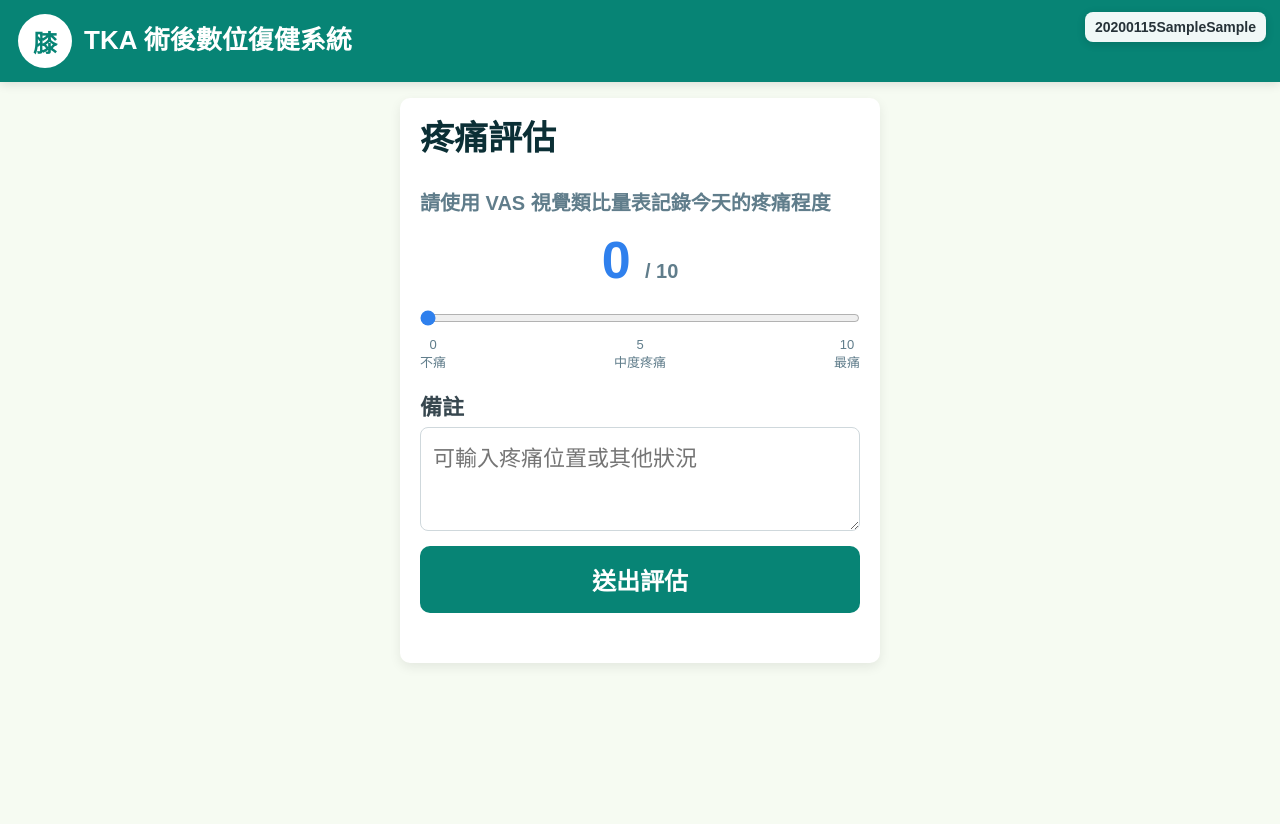
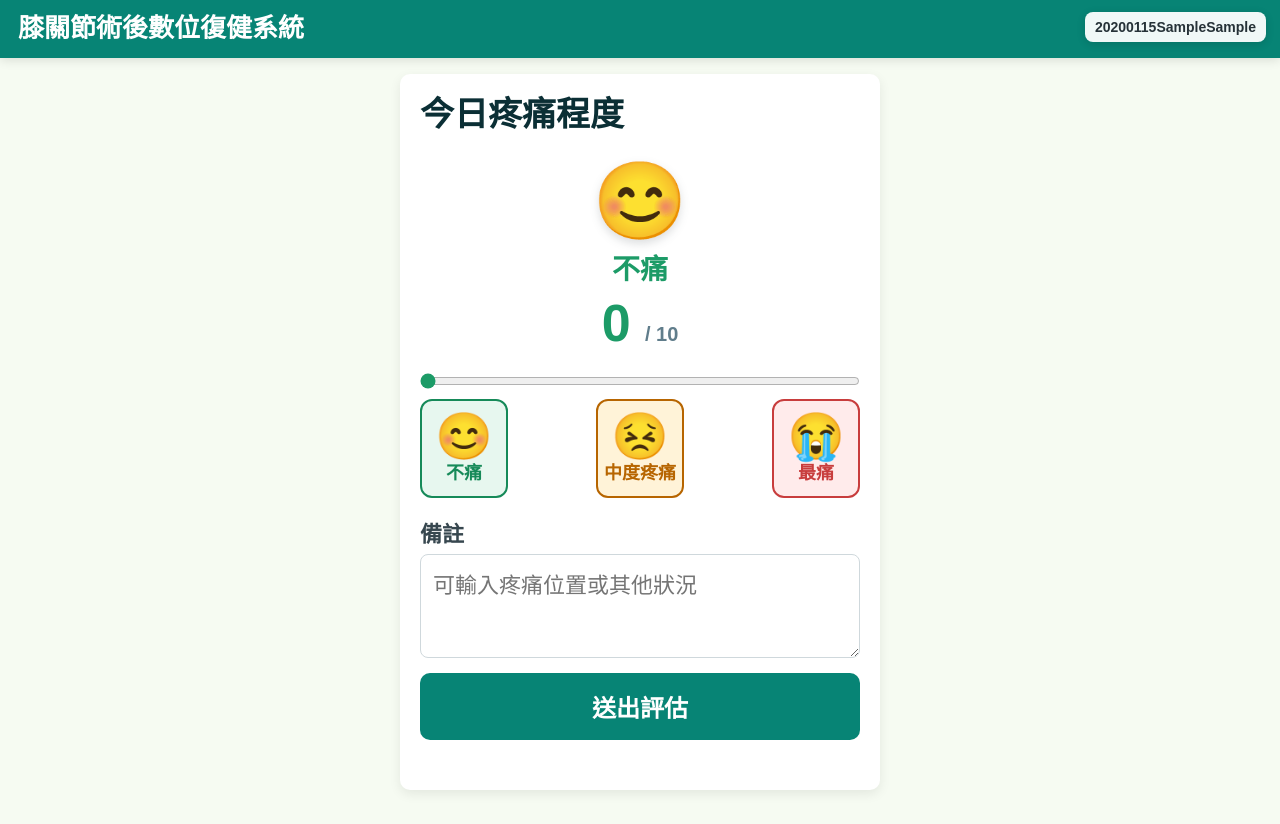
Before and after one commit to lch0222/TKA_Recovery, a website: page docs/index.html in a window 1280 px wide. Both pictures are taken after typing "2020-01-15", "Sample", "Sample" into the empty fields and a click on the button "登入". Before the commit the page ends 800 px from the top, so only its background shows below. Drawn offline with Linux system fonts and the light colour scheme.

Commit message:
[frontEnd] modify pain assessment page

```diff
--- a/docs/index.html
+++ b/docs/index.html
@@ -10,8 +10,7 @@
 <body>
   <div id="usernameDisplay" class="username-display hidden"></div>
   <header>
-    <div class="brand-mark">膝</div>
-    <div class="brand-title">TKA 術後數位復健系統</div>
+    <div class="brand-title">膝關節術後數位復健系統</div>
   </header>
 
   <div class="container">
@@ -40,10 +39,14 @@
     <!-- 疼痛評估頁 -->
     <section id="painAssessmentPage" class="hidden">
       <div class="card pain-card">
-        <h2>疼痛評估</h2>
-        <div class="subtitle">請使用 VAS 視覺類比量表記錄今天的疼痛程度</div>
+        <h2>今日疼痛程度</h2>
 
         <form id="painAssessmentForm" class="pain-form" onsubmit="handlePainAssessment(event)">
+          <div class="pain-indicator">
+            <span id="painEmoji" class="pain-emoji" aria-hidden="true">😊</span>
+            <span id="painLevelText" class="pain-level-text">不痛</span>
+          </div>
+
           <div class="vas-value">
             <span id="painScoreDisplay">0</span>
             <small>/ 10</small>
@@ -57,13 +60,14 @@
             max="10"
             step="1"
             value="0"
+            aria-label="今日疼痛程度，0 分不痛，10 分最痛"
             oninput="updatePainScoreDisplay()"
           />
 
           <div class="vas-labels" aria-hidden="true">
-            <span>0<br />不痛</span>
-            <span>5<br />中度疼痛</span>
-            <span>10<br />最痛</span>
+            <span class="pain-label pain-label-none"><b>😊</b>不痛</span>
+            <span class="pain-label pain-label-medium"><b>😣</b>中度疼痛</span>
+            <span class="pain-label pain-label-worst"><b>😭</b>最痛</span>
           </div>
 
           <label for="painNote">備註</label>
@@ -84,7 +88,7 @@
         </div>
 
         <div class="today-progress-card">
-          <strong>今日運動回報</strong>
+          <strong>今日運動紀錄</strong>
           <div><span id="completedRoundCount">0</span> / 4 回合</div>
           <div class="progress-bar">
             <div id="dailyProgress" class="progress">0%</div>
--- a/docs/script.js
+++ b/docs/script.js
@@ -149,9 +149,25 @@ function hasCompletedTodaysPainAssessment() {
 function updatePainScoreDisplay() {
   const painScore = document.getElementById("painScore");
   const painScoreDisplay = document.getElementById("painScoreDisplay");
+  const painEmoji = document.getElementById("painEmoji");
+  const painLevelText = document.getElementById("painLevelText");
+  const painForm = document.getElementById("painAssessmentForm");
   if (!painScore || !painScoreDisplay) return;
 
-  painScoreDisplay.innerText = painScore.value;
+  const score = Number(painScore.value);
+  const painLevels = [
+    { max: 0, emoji: "😊", label: "不痛", color: "#1c9b67" },
+    { max: 3, emoji: "🙂", label: "輕微疼痛", color: "#79a824" },
+    { max: 6, emoji: "😣", label: "中度疼痛", color: "#dd8610" },
+    { max: 9, emoji: "😖", label: "重度疼痛", color: "#df573f" },
+    { max: 10, emoji: "😭", label: "最痛", color: "#c83245" }
+  ];
+  const currentLevel = painLevels.find(level => score <= level.max);
+
+  painScoreDisplay.innerText = score;
+  if (painEmoji) painEmoji.innerText = currentLevel.emoji;
+  if (painLevelText) painLevelText.innerText = currentLevel.label;
+  if (painForm) painForm.style.setProperty("--pain-color", currentLevel.color);
 }
 
 async function handlePainAssessment(event) {
--- a/docs/style.css
+++ b/docs/style.css
@@ -133,11 +133,32 @@ h3 {
 }
 
 .pain-form {
+  --pain-color: #1c9b67;
   margin-top: 18px;
 }
 
+.pain-indicator {
+  display: grid;
+  justify-items: center;
+  min-height: 104px;
+}
+
+.pain-emoji {
+  font-size: 76px;
+  line-height: 1;
+  filter: drop-shadow(0 4px 5px rgba(38, 50, 56, 0.16));
+}
+
+.pain-level-text {
+  margin-top: 8px;
+  color: var(--pain-color);
+  font-size: 28px;
+  font-weight: 800;
+}
+
 .vas-value {
-  color: #2f80ed;
+  margin-top: 10px;
+  color: var(--pain-color);
   font-size: 52px;
   font-weight: 800;
   line-height: 1;
@@ -153,17 +174,49 @@ h3 {
 .pain-form input[type="range"] {
   width: 100%;
   margin: 24px 0 10px;
-  accent-color: #2f80ed;
+  accent-color: var(--pain-color);
 }
 
 .vas-labels {
   display: flex;
   justify-content: space-between;
-  gap: 10px;
-  color: #607d8b;
-  font-size: 13px;
-  line-height: 1.35;
+  gap: 6px;
   text-align: center;
+}
+
+.pain-label {
+  display: grid;
+  box-sizing: border-box;
+  flex: 0 1 88px;
+  width: 88px;
+  min-width: 0;
+  padding:12px 4px;
+  border: 2px solid currentColor;
+  border-radius: 12px;
+  font-size: 18px;
+  font-weight: 800;
+  line-height: 1.25;
+}
+
+.pain-label b {
+  margin-bottom: 3px;
+  font-size: 46px;
+  line-height: 1;
+}
+
+.pain-label-none {
+  color: #168a59;
+  background: #e7f7ef;
+}
+
+.pain-label-medium {
+  color: #b76500;
+  background: #fff3d8;
+}
+
+.pain-label-worst {
+  color: #c83d3d;
+  background: #ffebeb;
 }
 
 .pain-form label {
@@ -359,7 +412,7 @@ button.reset {
   margin-bottom: 16px;
   background:
     linear-gradient(rgba(255,255,255,0.08), rgba(255,255,255,0.08)),
-    url("./img/lake-map-bg.png") center / cover no-repeat;
+    url("./img/lake-map-bg-mobile.webp") center / cover no-repeat;
   box-shadow: 0 6px 18px rgba(0,0,0,0.10);
 }
 
```
Also changed, not shown: docs/img/lake-map-bg-mobile.webp (added), 1 other file.
